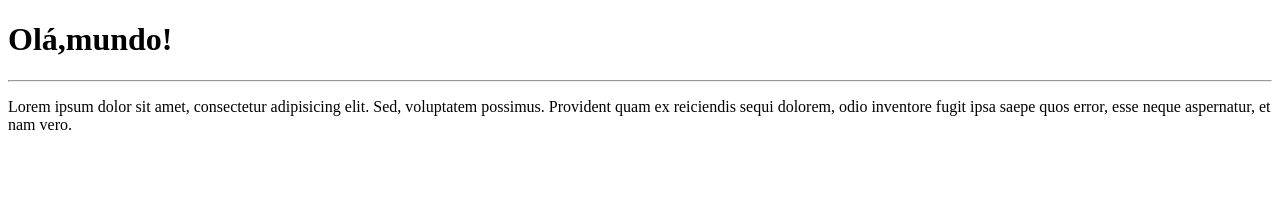
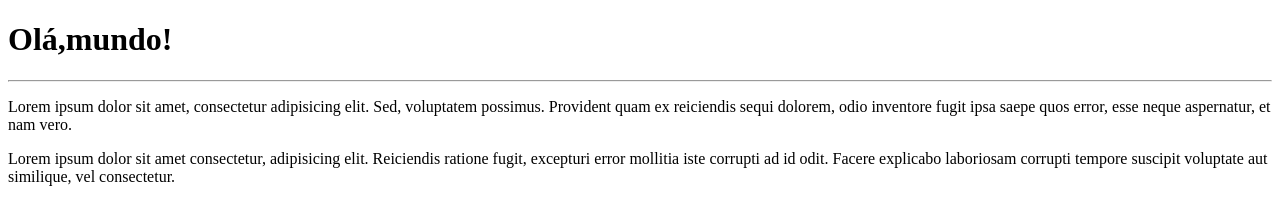
Before and after one commit to GuilhermeArAz/Ol--mundo-, a plain HTML site: page Site-exemplo/index.html in a window 1280 px wide. Drawn offline with Linux system fonts and the light colour scheme.

Commit message:
Adicionado novo paragrafo

```diff
--- a/Site-exemplo/index.html
+++ b/Site-exemplo/index.html
@@ -9,5 +9,6 @@
     <h1>Olá,mundo!</h1>
     <hr>
     <p>Lorem ipsum dolor sit amet, consectetur adipisicing elit. Sed, voluptatem possimus. Provident quam ex reiciendis sequi dolorem, odio inventore fugit ipsa saepe quos error, esse neque aspernatur, et nam vero.</p>
+    <p>Lorem ipsum dolor sit amet consectetur, adipisicing elit. Reiciendis ratione fugit, excepturi error mollitia iste corrupti ad id odit. Facere explicabo laboriosam corrupti tempore suscipit voluptate aut similique, vel consectetur.</p>
 </body>
 </html>
```
